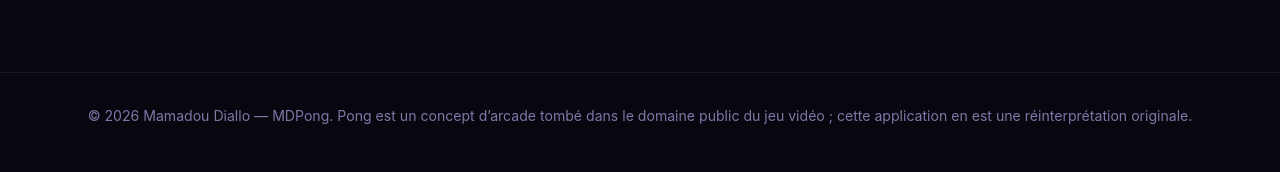
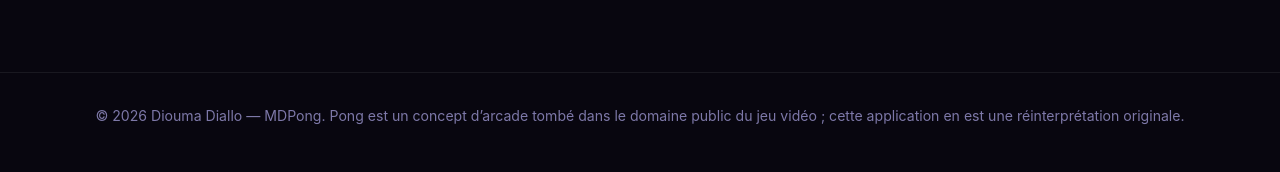
Before and after one commit to mddiallo/mddiallo.github.io, a Jekyll site: the page MDPong/index.html, which Jekyll copies as it is, in a window 1280 px wide. Shown: the part 1365-1537 px from the top of the page. Built offline with Jekyll 4.4.1, drawn with Linux system fonts in a browser that asks for light colours.

Commit message:
MDPong : corrige le nom de l'éditeur
Remplace Mamadou Diallo par Diouma Diallo sur les trois pages.

Co-authored-by: Copilot App <223556219+Copilot@users.noreply.github.com>
Copilot-Session: 3b65b41a-12b9-4976-8061-62529997bad3

```diff
--- a/MDPong/confidentialite.html
+++ b/MDPong/confidentialite.html
@@ -33,7 +33,7 @@
   <h1>Politique de confidentialité</h1>
   <p class="updated">Application <strong>MDPong</strong> — dernière mise à jour : 5 août 2026</p>
 
-  <p>MDPong est un jeu gratuit édité par Mamadou Diallo. Cette page explique, en langage clair,
+  <p>MDPong est un jeu gratuit édité par Diouma Diallo. Cette page explique, en langage clair,
   quelles données l’application traite et pourquoi. Nous appliquons un principe simple :
   <strong>le jeu fonctionne sans compte, sans inscription et sans connexion Internet</strong>.</p>
 
--- a/MDPong/index.html
+++ b/MDPong/index.html
@@ -89,7 +89,7 @@
   </main>
 
   <footer>
-    © 2026 Mamadou Diallo — MDPong. Pong est un concept d’arcade tombé dans le domaine public du jeu vidéo ;
+    © 2026 Diouma Diallo — MDPong. Pong est un concept d’arcade tombé dans le domaine public du jeu vidéo ;
     cette application en est une réinterprétation originale.
   </footer>
 </body>
--- a/MDPong/privacy.html
+++ b/MDPong/privacy.html
@@ -33,7 +33,7 @@
   <h1>Privacy Policy</h1>
   <p class="updated"><strong>MDPong</strong> app — last updated: 5 August 2026</p>
 
-  <p>MDPong is a free game published by Mamadou Diallo. This page explains, in plain language, what data
+  <p>MDPong is a free game published by Diouma Diallo. This page explains, in plain language, what data
   the app handles and why. The principle is simple: <strong>the game works with no account, no sign-up and
   no internet connection</strong>.</p>
 
```
